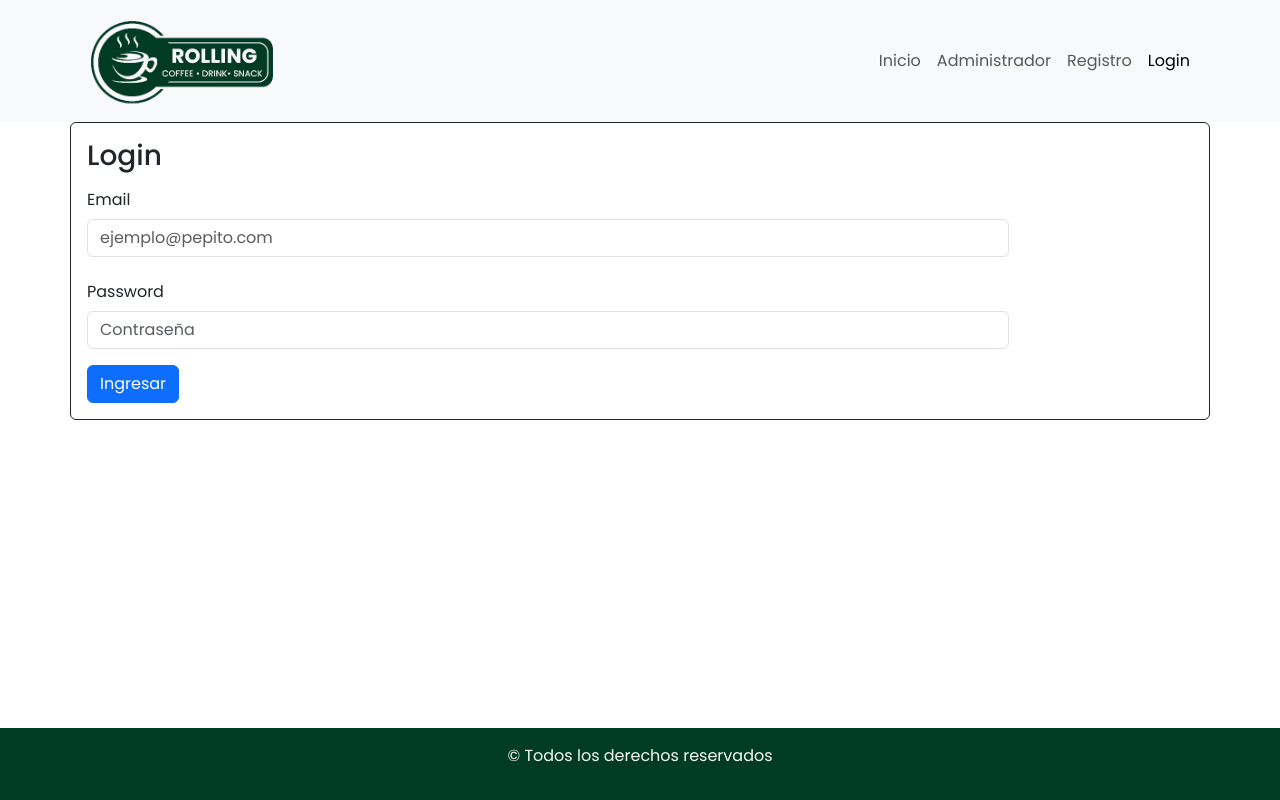
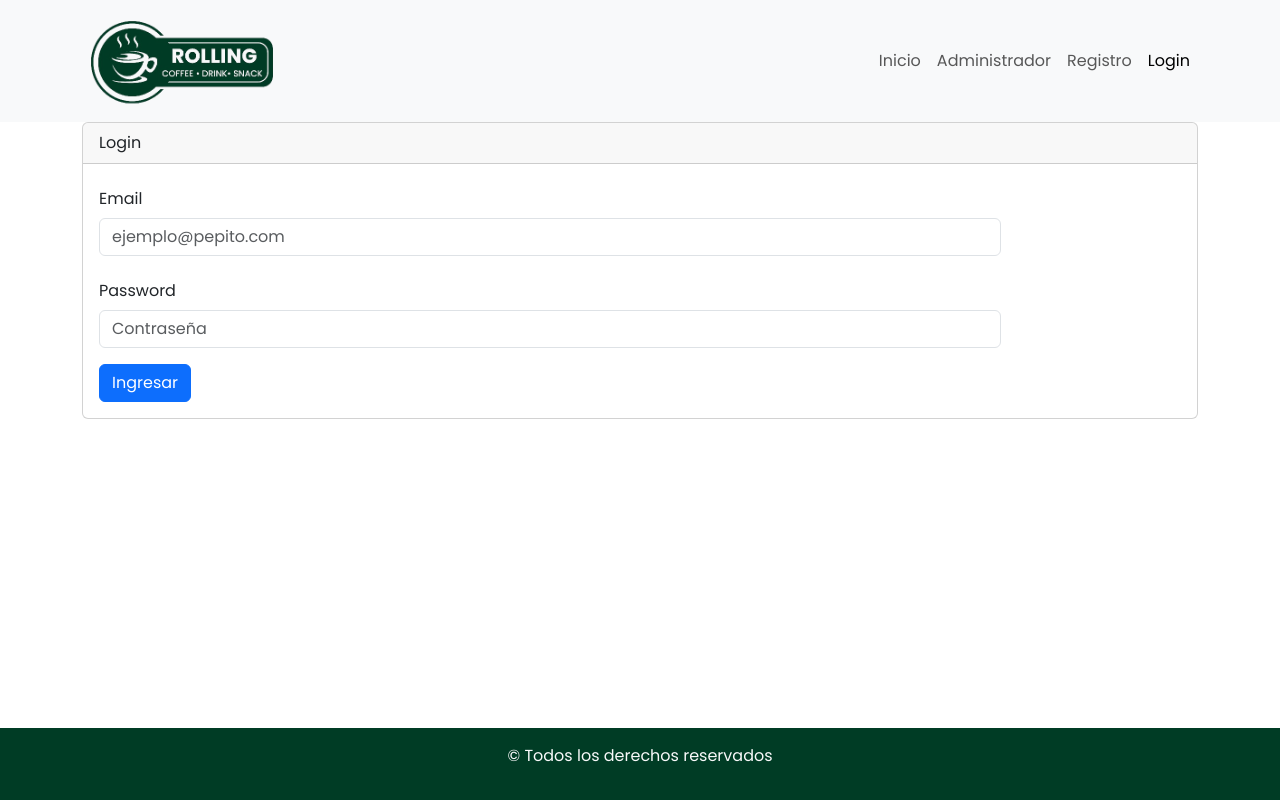
Before and after one commit to julianDev94/rollingCoffee, a React (Vite) app: page /login in a window 1280 px wide. Built offline with nearby package versions, Linux system fonts and the light colour scheme; no server answers.

Commit message:
dejo un swiftalert para cuando el usuario inicie sesion

```diff
--- a/src/components/pages/Login.jsx
+++ b/src/components/pages/Login.jsx
@@ -1,7 +1,8 @@
 import { Container } from "react-bootstrap";
-import { Form, Col, Button } from "react-bootstrap";
-import {useForm} from 'react-hook-form';
-
+import { Form, Col, Button, Card } from "react-bootstrap";
+import { useForm } from "react-hook-form";
+import { logicaLogin } from "../../helpers/queries";
+import Swal from "sweetalert2";
 const Login = () => {
   const {
     register,
@@ -9,15 +10,30 @@ const Login = () => {
     formState: { errors },
   } = useForm();
 
-  const validarUsuario = (usuario) => {
+  const onSubmit = (usuario) => {
     console.log(usuario);
+    if(logicaLogin(usuario)){
+      Swal.fire({
+        title: "Usuario logueado",
+        text: `Bienvenido ${usuario.email}`,
+        icon: "success",
+      });
+    }else{
+      Swal.fire({
+        title: "Ops! ocurrio un error",
+        text: `Email o password incorrectos!`,
+        icon: "error",
+      });
+    }
   };
 
   return (
     <section className="seccionMain">
-      <Container className="border border-dark rounded p-3">
-        <Form onSubmit={handleSubmit(validarUsuario)}>
-          <h3>Login</h3>
+      <Container>
+        <Card>
+          <Card.Header>Login</Card.Header>
+          <Card.Body>
+            <Form onSubmit={handleSubmit(onSubmit)}>
               <Form.Group as={Col} className="mb-3">
                 <Form.Label column sm="2">
                   Email
@@ -26,14 +42,18 @@ const Login = () => {
                   <Form.Control
                     type="email"
                     placeholder="ejemplo@pepito.com"
-                {...register("email",{
+                    {...register("email", {
                       required: "El email es requerido",
-                  pattern:{
-                    value: /^[a-zA-Z0-9.!#$%&'*+/=?^_`{|}~-]+@[a-zA-Z0-9-]+(?:\.[a-zA-Z0-9-]+)*$/,
-                    message: "Por favor ingrese un email válido"
-                  }
+                      pattern: {
+                        value:
+                          /^[a-zA-Z0-9.!#$%&'*+/=?^_`{|}~-]+@[a-zA-Z0-9-]+(?:\.[a-zA-Z0-9-]+)*$/,
+                        message: "Por favor ingrese un email válido",
+                      },
                     })}
                   />
+                  <Form.Text className="text-danger">
+                      {errors.email?.message}
+                  </Form.Text>
                 </Col>
               </Form.Group>
 
@@ -42,27 +62,39 @@ const Login = () => {
                   Password
                 </Form.Label>
                 <Col sm="10">
-              <Form.Control type="password" placeholder="Contraseña" {...register("password", {
+                  <Form.Control
+                    type="password"
+                    placeholder="Contraseña"
+                    {...register("password", {
                       required: "La contraseña es requerida",
-                pattern:{
+                      pattern: {
                         value: /^(?=\w*\d)(?=\w*[A-Z])(?=\w*[a-z])\S{8,16}$/,
-                  message: "Por favor ingrese una contraseña válida que contenga digitos, minúsculas y mayúsculas"
+                        message:
+                          "Por favor ingrese una contraseña válida que contenga digitos, minúsculas y mayúsculas",
                       },
                       minLength: {
                         value: 8,
-                  message: "Por favor ingrese mas de 8 caracteres, ya sea números o letras"
+                        message:
+                          "Por favor ingrese mas de 8 caracteres, ya sea números o letras",
                       },
-                maxLength:{
+                      maxLength: {
                         value: 12,
-                  message: "Por favor ingrese menos de 12 caracteres, ya sea números o letras"
-                }
-              })}/>
+                        message:
+                          "Por favor ingrese menos de 12 caracteres, ya sea números o letras",
+                      },
+                    })}
+                  />
+                  <Form.Text className="text-danger">
+                      {errors.password?.message}
+                  </Form.Text>
                 </Col>
               </Form.Group>
               <Button variant="primary" type="submit">
                 Ingresar
               </Button>
             </Form>
+          </Card.Body>
+        </Card>
       </Container>
     </section>
   );
--- a/src/helpers/queries.js
+++ b/src/helpers/queries.js
@@ -44,3 +44,21 @@ export const borrarProductoAPI = async (id) => {
     console.log(error);
   }
 };
+
+//modificar login cuando tengamos un backend
+const userAdmin = {
+  mail: "admin@rollingcoffe.com",
+  password: "Admin1234",
+};
+
+export const logicaLogin = (usuario) => {
+  if (
+    usuario.email === userAdmin.mail &&
+    usuario.password === userAdmin.password
+  ) {
+    sessionStorage.setItem("usuarioKey", JSON.stringify(usuario.email));
+    return true;
+  }else{
+    return false;
+  }
+};
```
Lines whose indentation alone changed are shown as unchanged.
